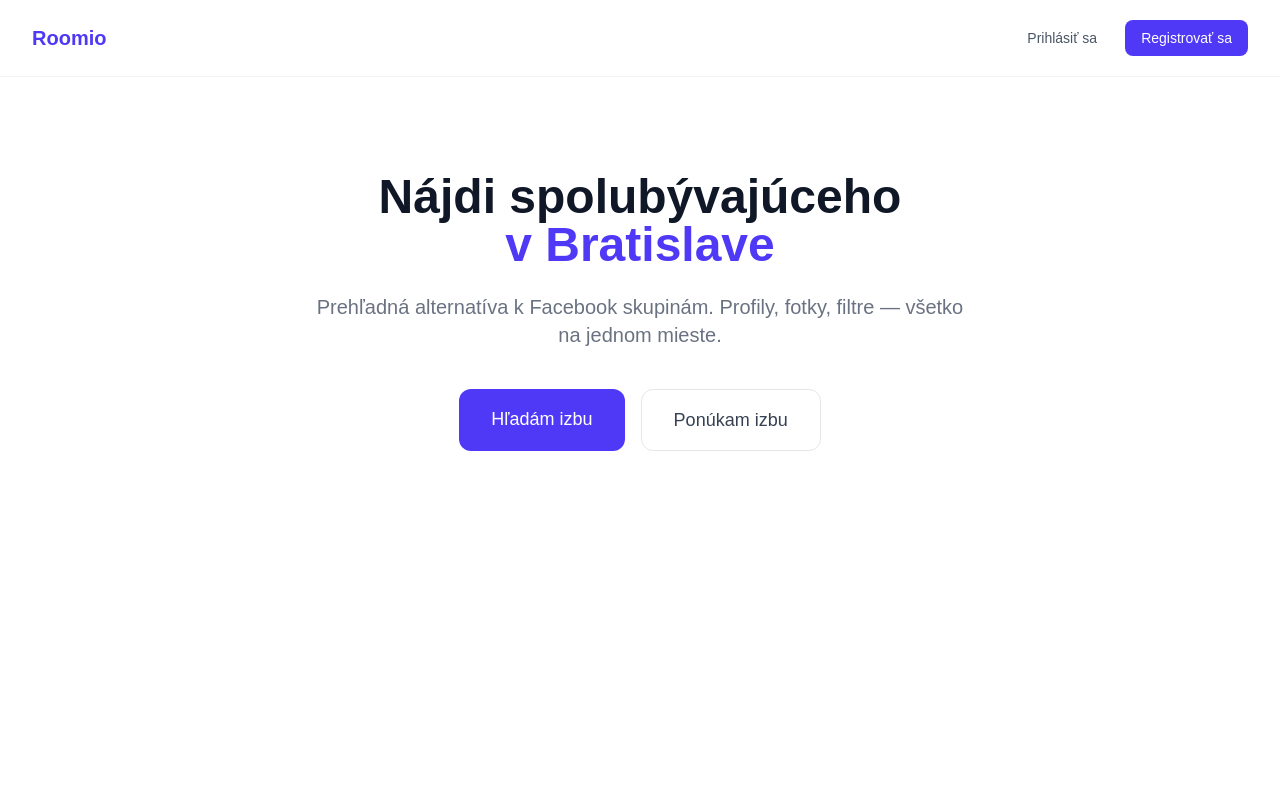
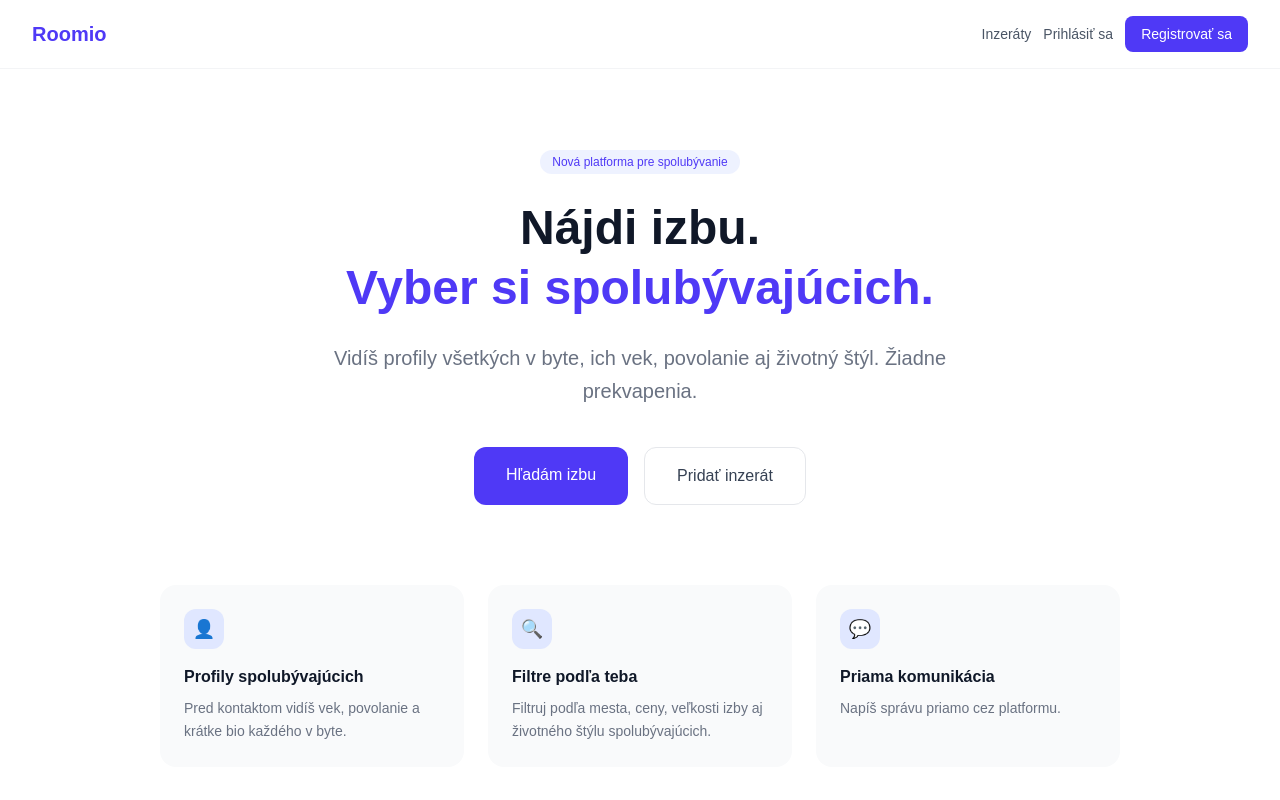
Before and after one commit to lakomec40-cloud/roomio, a Next.js app: page / in a window 1280 px wide. Shown: the top 800 px of the page. Built offline with nearby package versions, Linux system fonts and the light colour scheme; no server answers.

Commit message:
redesign: homepage

```diff
--- a/app/page.tsx
+++ b/app/page.tsx
@@ -11,18 +11,17 @@ export default function Home() {
 
   return (
     <div className="min-h-screen bg-white">
-      <nav className="flex items-center justify-between px-8 py-5 border-b border-gray-100">
+      <nav className="flex items-center justify-between px-8 py-4 border-b border-gray-100 sticky top-0 bg-white z-10">
         <span className="text-xl font-bold text-indigo-600">Roomio</span>
-        <div className="flex gap-3">
+        <div className="flex items-center gap-3">
+          <a href="/inzeraty" className="text-sm text-gray-600 hover:text-gray-900">Inzeráty</a>
           {user ? (
             <a href="/dashboard" className="px-4 py-2 text-sm bg-indigo-600 text-white rounded-lg hover:bg-indigo-700">
               Môj účet
             </a>
           ) : (
             <>
-              <a href="/login" className="px-4 py-2 text-sm text-gray-600 hover:text-gray-900">
-                Prihlásiť sa
-              </a>
+              <a href="/login" className="text-sm text-gray-600 hover:text-gray-900">Prihlásiť sa</a>
               <a href="/register" className="px-4 py-2 text-sm bg-indigo-600 text-white rounded-lg hover:bg-indigo-700">
                 Registrovať sa
               </a>
@@ -31,23 +30,62 @@ export default function Home() {
         </div>
       </nav>
 
-      <main className="max-w-4xl mx-auto px-8 py-24 text-center">
-        <h1 className="text-5xl font-bold text-gray-900 mb-6">
-          Nájdi spolubývajúceho<br />
-          <span className="text-indigo-600">v Bratislave</span>
+      <section className="max-w-5xl mx-auto px-8 py-20 text-center">
+        <div className="inline-block px-3 py-1 bg-indigo-50 text-indigo-600 text-xs font-medium rounded-full mb-6">
+          Nová platforma pre spolubývanie
+        </div>
+        <h1 className="text-5xl font-bold text-gray-900 mb-6 leading-tight">
+          Nájdi izbu.<br />
+          <span className="text-indigo-600">Vyber si spolubývajúcich.</span>
         </h1>
-        <p className="text-xl text-gray-500 mb-10 max-w-2xl mx-auto">
-          Prehľadná alternatíva k Facebook skupinám. Profily, fotky, filtre — všetko na jednom mieste.
+        <p className="text-xl text-gray-500 mb-10 max-w-2xl mx-auto leading-relaxed">
+          Vidíš profily všetkých v byte, ich vek, povolanie aj životný štýl. Žiadne prekvapenia.
         </p>
-        <div className="flex gap-4 justify-center">
-          <a href="/inzeraty" className="px-8 py-4 bg-indigo-600 text-white rounded-xl text-lg font-medium hover:bg-indigo-700">
+        <div className="flex gap-4 justify-center flex-wrap">
+          <a href="/inzeraty" className="px-8 py-4 bg-indigo-600 text-white rounded-xl text-base font-medium hover:bg-indigo-700 transition-colors">
             Hľadám izbu
           </a>
-          <a href="/inzerat/novy" className="px-8 py-4 border border-gray-200 text-gray-700 rounded-xl text-lg font-medium hover:bg-gray-50">
-            Ponúkam izbu
+          <a href="/inzerat/novy" className="px-8 py-4 border border-gray-200 text-gray-700 rounded-xl text-base font-medium hover:bg-gray-50 transition-colors">
+            Pridať inzerát
           </a>
         </div>
-      </main>
+      </section>
+
+      <section className="max-w-5xl mx-auto px-8 pb-20">
+        <div className="grid grid-cols-3 gap-6">
+          <div className="p-6 bg-gray-50 rounded-2xl">
+            <div className="w-10 h-10 bg-indigo-100 rounded-xl flex items-center justify-center mb-4">
+              <span className="text-indigo-600 text-lg">👤</span>
+            </div>
+            <h3 className="font-semibold text-gray-900 mb-2">Profily spolubývajúcich</h3>
+            <p className="text-sm text-gray-500 leading-relaxed">Pred kontaktom vidíš vek, povolanie a krátke bio každého v byte.</p>
+          </div>
+          <div className="p-6 bg-gray-50 rounded-2xl">
+            <div className="w-10 h-10 bg-indigo-100 rounded-xl flex items-center justify-center mb-4">
+              <span className="text-indigo-600 text-lg">🔍</span>
+            </div>
+            <h3 className="font-semibold text-gray-900 mb-2">Filtre podľa teba</h3>
+            <p className="text-sm text-gray-500 leading-relaxed">Filtruj podľa mesta, ceny, veľkosti izby aj životného štýlu spolubývajúcich.</p>
+          </div>
+          <div className="p-6 bg-gray-50 rounded-2xl">
+            <div className="w-10 h-10 bg-indigo-100 rounded-xl flex items-center justify-center mb-4">
+              <span className="text-indigo-600 text-lg">💬</span>
+            </div>
+            <h3 className="font-semibold text-gray-900 mb-2">Priama komunikácia</h3>
+            <p className="text-sm text-gray-500 leading-relaxed">Napíš správu priamo cez platformu.</p>
+          </div>
+        </div>
+      </section>
+
+      <section className="border-t border-gray-100 py-12">
+        <div className="max-w-5xl mx-auto px-8 flex items-center justify-between flex-wrap gap-6">
+          <p className="text-gray-400 text-sm">© 2025 Roomio. Platforma pre spolubývanie.</p>
+          <div className="flex gap-6 text-sm text-gray-400">
+            <a href="/inzeraty" className="hover:text-gray-600">Inzeráty</a>
+            <a href="/register" className="hover:text-gray-600">Registrácia</a>
+          </div>
+        </div>
+      </section>
     </div>
   )
 }
```
